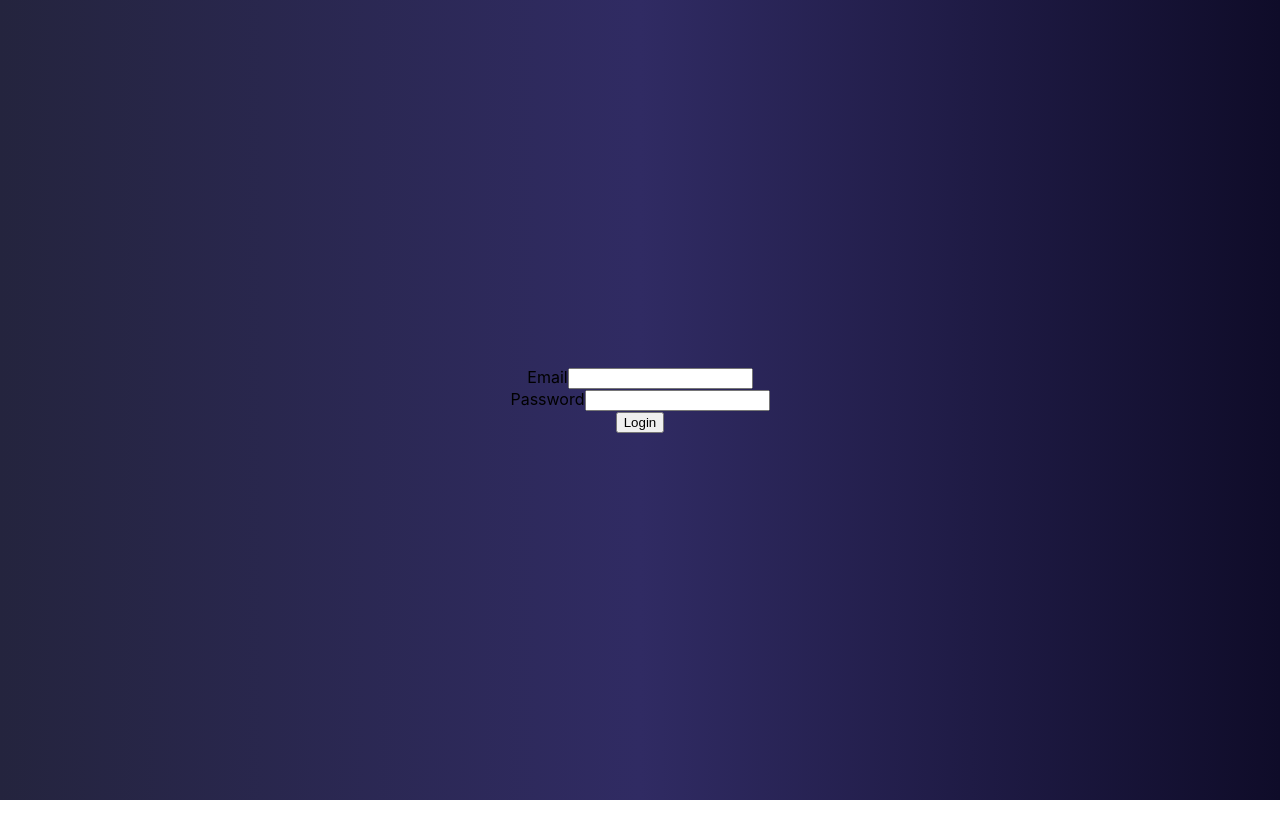
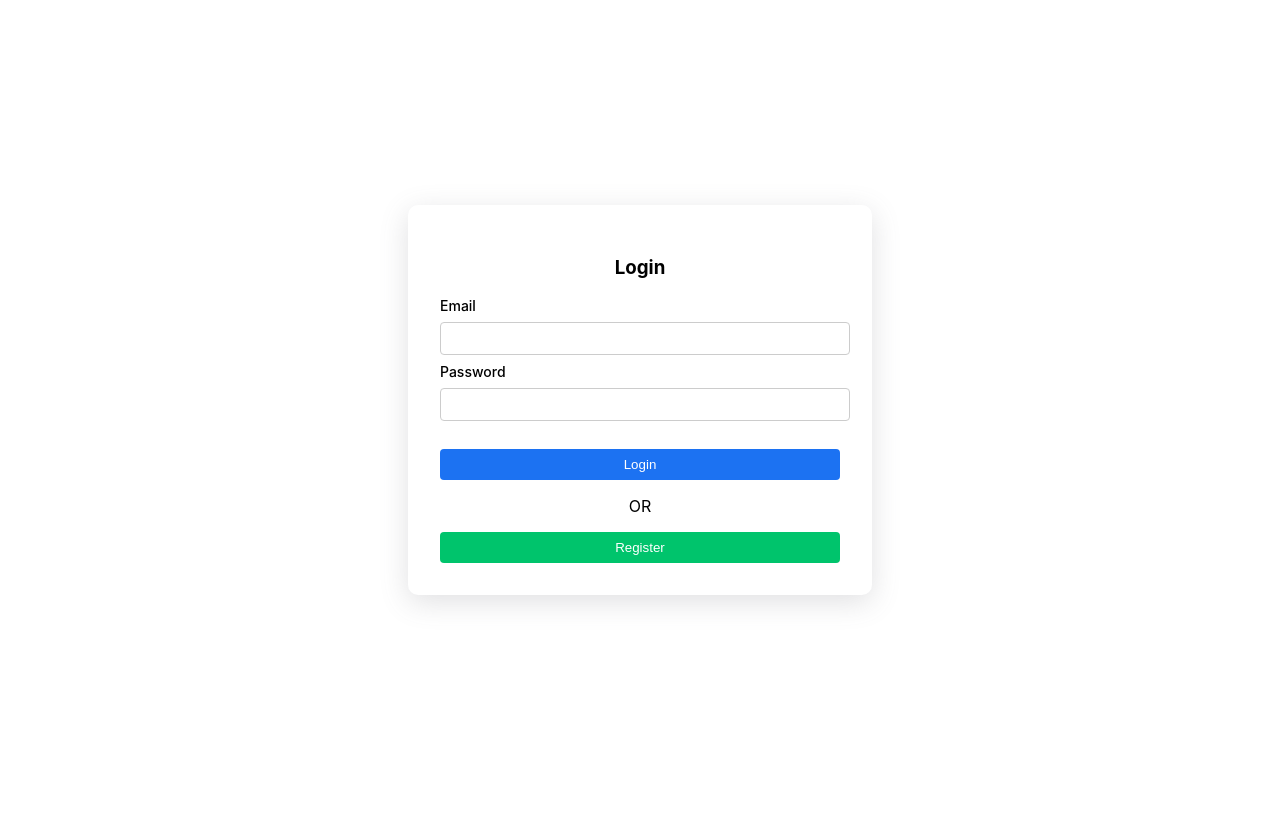
Before and after one commit to azens1995/allergy-management-system-fe, a React (Create React App) app: page /login in a window 1280 px wide. Shown: the top 838 px of the page. Before the commit the page ends 800 px from the top, so only its background shows below. Built offline with nearby package versions, Linux system fonts and the light colour scheme.

Commit message:
Remove logs, fix CSS, refactor

```diff
--- a/src/App.css
+++ b/src/App.css
@@ -38,25 +38,116 @@
 }
 
 body {
-  background: #0f0c29; /* fallback for old browsers */
-  background: -webkit-linear-gradient(
-    to right,
-    #24243e,
-    #302b63,
-    #0f0c29
-  ); /* Chrome 10-25, Safari 5.1-6 */
-  background: linear-gradient(
-    to right,
-    #24243e,
-    #302b63,
-    #0f0c29
-  ); /* W3C, IE 10+/ Edge, Firefox 16+, Chrome 26+, Opera 12+, Safari 7+ */
+  background: white;
 }
 
 .App {
-  height: 100vh;
+  min-height: 100vh;
   display: flex;
   justify-content: center;
   align-items: center;
   text-align: center;
+  padding-bottom: 100px;
 }
+
+.form-control {
+  margin-bottom: 8px;
+  display: flex;
+  align-items: flex-start;
+  justify-content: center;
+  flex-direction: column;
+  width: 100%;
+}
+
+label {
+  margin-right: 12px;
+  font-size: 14px;
+  font-weight: 500;
+  margin-bottom: 8px;
+}
+
+input {
+  border-radius: 4px;
+  border: 1px solid #ccc;
+  padding: 8px 0;
+  width: 100%;
+}
+
+.error {
+  margin-right: 12px;
+  font-size: 14px;
+  font-weight: 500;
+  margin-bottom: 8px;
+  color: #ff3636;
+}
+
+input {
+  padding-left: 8px;
+}
+
+.custom-checkbox {
+  display: inline-flex;
+  align-items: center;
+  width: 100%;
+  justify-content: space-between;
+  margin-bottom: 10px;
+}
+
+.custom-checkbox label {
+  width: 100%;
+  text-align: left;
+}
+
+.custom-checkbox input {
+  width: auto;
+}
+
+.form-control input#image {
+  padding-left: 8px;
+}
+
+.action-button-wrapper {
+  display: flex;
+  justify-content: space-between;
+  align-items: center;
+  margin-bottom: 20px;
+  margin-top: 60px;
+}
+
+.action-button-wrapper button,
+.btn {
+  width: 260px;
+  display: inline-flex;
+  justify-content: center;
+  align-items: center;
+  border-radius: 4px;
+  outline: none;
+  border: 0;
+  padding: 8px 16px;
+  color: #fff;
+  cursor: pointer;
+}
+
+.button--primary {
+  font-weight: 500;
+  background-color: #1c72f2;
+  border-color: #1c72f2;
+}
+
+.button--secondary {
+  background-color: #00c46c;
+  border-color: #1cf2ce;
+}
+
+.btn:disabled {
+  background-color: #ccc;
+  cursor: not-allowed;
+}
+
+.button--danger {
+  background-color: #ff3636;
+}
+
+.action-button-wrapper--table {
+  width: 160px;
+}
--- a/src/components/allergyTable.jsx
+++ b/src/components/allergyTable.jsx
@@ -4,8 +4,7 @@ import { usePagination, useTable } from 'react-table';
 import { COLUMNS } from './columns';
 import './table.css';
 
-export const AllergyTable = ({ allergies }) => {
-  const columns = useMemo(() => COLUMNS, []);
+export const AllergyTable = ({ allergies, columns }) => {
   const data = useMemo(() => allergies, []);
   const navigate = useNavigate();
 
@@ -48,10 +47,7 @@ export const AllergyTable = ({ allergies }) => {
           {page.map((row) => {
             prepareRow(row);
             return (
-              <tr
-                {...row.getRowProps()}
-                onClick={() => navigateDetail(row.original)}
-              >
+              <tr {...row.getRowProps()}>
                 {row.cells.map((cell) => {
                   return (
                     <td {...cell.getCellProps()}>{cell.render('Cell')}</td>
@@ -67,6 +63,7 @@ export const AllergyTable = ({ allergies }) => {
           style={{ margin: '8px' }}
           onClick={() => previousPage()}
           disabled={!canPreviousPage}
+          className='btn button--primary'
         >
           Previous
         </button>
@@ -74,6 +71,7 @@ export const AllergyTable = ({ allergies }) => {
           style={{ margin: '8px' }}
           onClick={() => nextPage()}
           disabled={!canNextPage}
+          className='btn button--secondary'
         >
           Next
         </button>
--- a/src/pages/home.jsx
+++ b/src/pages/home.jsx
@@ -2,8 +2,10 @@ import { useEffect, useState } from 'react';
 import { useNavigate } from 'react-router-dom';
 import { AllergyTable } from '../components/allergyTable';
 import { LOGIN, STATUS } from '../constants/api';
-import { getAllergy } from '../services/allergy.service';
+import { getAllergy, deleteAllergy } from '../services/allergy.service';
 import { removeToken } from '../services/storage.service';
+
+import { format } from '../utils/dateFormat';
 
 export const Home = () => {
   const [diseases, setDiseases] = useState([]);
@@ -29,14 +31,105 @@ export const Home = () => {
     navigate(LOGIN);
   };
 
+  const navigateDetail = (allergyDetail) => {
+    navigate(`/allergy/${allergyDetail.id}`, { state: allergyDetail });
+  };
+
+  const handleDelete = async (id) => {
+    try {
+      const { message } = await deleteAllergy(id);
+      alert(message);
+    } catch (err) {
+      alert(err.response.message);
+    }
+  };
+
+  const CustomActionCell = (props) => {
+    return (
+      <div className='action-button-wrapper action-button-wrapper--table'>
+        <button
+          className='btn button--secondary'
+          onClick={() => navigateDetail(props.row.original)}
+        >
+          Edit
+        </button>
+        <button
+          className='btn button--danger'
+          onClick={() => handleDelete(props.row.original.id)}
+        >
+          {' '}
+          Delete{' '}
+        </button>
+      </div>
+    );
+  };
+
+  const COLUMNS = [
+    {
+      Header: 'Id',
+      accessor: 'id',
+    },
+    {
+      Header: 'Image',
+      accessor: 'image',
+      Cell: (tableProps) => {
+        return tableProps.row.original.image ? (
+          <img src={tableProps.row.original.image} height='200' width='200' />
+        ) : null;
+      },
+    },
+    {
+      Header: 'Name',
+      accessor: 'name',
+    },
+    {
+      Header: 'Causes',
+      accessor: 'causes',
+    },
+    {
+      Header: 'Symptoms',
+      accessor: 'symptoms',
+    },
+    {
+      Header: 'Severity',
+      accessor: 'severity',
+    },
+    {
+      Header: 'Preventions',
+      accessor: 'preventions',
+    },
+    {
+      Header: 'Treatments',
+      accessor: 'treatments',
+    },
+    {
+      Header: 'Created At',
+      accessor: 'createdAt',
+      Cell: ({ value }) => {
+        return format(value);
+      },
+    },
+    {
+      Header: 'Action',
+      accessor: '',
+      Cell: CustomActionCell,
+    },
+  ];
+
   return (
     <div>
-      <button onClick={openAddAllergy}>Add Allergy</button>
-      <button onClick={logout}>Logout</button>
+      <div className='action-button-wrapper'>
+        <button className='button--primary' onClick={openAddAllergy}>
+          Add Allergy
+        </button>
+        <button className='button--secondary' onClick={logout}>
+          Logout
+        </button>
+      </div>
       {diseases.length === 0 ? (
         <div>Loading...</div>
       ) : (
-        <AllergyTable allergies={diseases} />
+        <AllergyTable allergies={diseases} columns={COLUMNS} />
       )}
     </div>
   );
--- /dev/null
+++ b/src/pages/login.css
@@ -0,0 +1,32 @@
+.login-page-wrapper {
+  width: 400px;
+  box-shadow: rgba(100, 100, 111, 0.2) 0px 7px 29px 0px;
+  padding: 32px;
+  border-radius: 10px;
+}
+
+.login-page {
+  display: flex;
+  flex-direction: column;
+  align-items: center;
+  justify-content: center;
+}
+
+.btn-login {
+  padding: 8px 16px;
+  width: 100%;
+  font-weight: 500;
+  background-color: #1c72f2;
+  color: white;
+  border-radius: 4px;
+  border-color: #1c72f2;
+  outline: none;
+  border: 0;
+  margin-top: 20px;
+}
+
+.btn-signup {
+  margin-top: 0px;
+  background-color: #00c46c;
+  border-color: #1cf2ce;
+}
--- a/src/pages/login.jsx
+++ b/src/pages/login.jsx
@@ -4,6 +4,7 @@ import * as Yup from 'yup';
 import { STATUS } from '../constants/api';
 import { login } from '../services/auth.service';
 import { setAccessToken, setRefreshToken } from '../services/storage.service';
+import './login.css';
 
 export const Login = () => {
   const navigate = useNavigate();
@@ -46,26 +47,39 @@ export const Login = () => {
     >
       {(formik) => {
         return (
-          <section className='container'>
-            <Form>
+          <section className='login-page-wrapper'>
+            <h3>Login</h3>
+            <Form className='login-page'>
               <div className='form-control'>
                 <label htmlFor='email'>Email</label>
                 <Field type='text' id='email' name='email'></Field>
-                <ErrorMessage name='email' />
+                <ErrorMessage component='span' className='error' name='email' />
               </div>
               <div className='form-control'>
                 <label htmlFor='password'>Password</label>
                 <Field type='text' id='password' name='password'></Field>
-                <ErrorMessage name='password' />
+                <ErrorMessage
+                  component='span'
+                  className='error'
+                  name='password'
+                />
               </div>
 
               <button
                 type='submit'
+                className='btn-login'
                 disabled={!formik.isValid && formik.isSubmitting}
               >
                 Login
               </button>
             </Form>
+            <p>OR</p>
+            <button
+              onClick={() => navigate('/register')}
+              className='btn-login btn-signup'
+            >
+              Register
+            </button>
           </section>
         );
       }}
--- a/src/pages/register.jsx
+++ b/src/pages/register.jsx
@@ -51,29 +51,42 @@ const Register = () => {
       >
         {(formik) => {
           return (
+            <>
               <Form>
                 <div className='form-control'>
                   <label htmlFor='firstName'>First Name</label>
                   <Field type='text' id='firstName' name='firstName'></Field>
-                <ErrorMessage className='error' name='firstName' />
+                  <ErrorMessage
+                    component='span'
+                    className='error'
+                    name='firstName'
+                  />
                 </div>
 
                 <div className='form-control'>
                   <label htmlFor='lastName'>Last Name</label>
                   <Field type='text' id='lastName' name='lastName'></Field>
-                <ErrorMessage className='error' name='lastName' />
+                  <ErrorMessage
+                    component='span'
+                    className='error'
+                    name='lastName'
+                  />
                 </div>
                 <div className='form-control'>
                   <label htmlFor='email'>Email</label>
                   <Field type='text' id='email' name='email'></Field>
-                <ErrorMessage component='div' className='error' name='email' />
+                  <ErrorMessage
+                    component='span'
+                    className='error'
+                    name='email'
+                  />
                 </div>
 
                 <div className='form-control'>
                   <label htmlFor='password'>Password</label>
                   <Field type='text' id='password' name='password'></Field>
                   <ErrorMessage
-                  component='div'
+                    component='span'
                     className='error'
                     name='password'
                   />
@@ -81,12 +94,17 @@ const Register = () => {
 
                 <button
                   type='submit'
-                className='submit btn-positive'
+                  className='btn-login btn-signup'
                   disabled={!formik.isValid && formik.isSubmitting}
                 >
                   Register
                 </button>
               </Form>
+              <p>OR</p>
+              <button onClick={() => navigate('/login')} className='btn-login'>
+                Login
+              </button>
+            </>
           );
         }}
       </Formik>
--- a/src/utils/http.js
+++ b/src/utils/http.js
@@ -30,9 +30,6 @@ http.interceptors.response.use(
     return res;
   },
   async (error) => {
-    console.log('============');
-    console.log(error);
-    console.log('============');
     const config = error?.config;
     if (
       error?.response &&
@@ -45,7 +42,7 @@ http.interceptors.response.use(
         const { accessToken, refreshToken } = result?.data?.data;
         setAccessToken(accessToken);
         setRefreshToken(refreshToken);
-        console.log(`Access token ->${accessToken}`);
+
         if (accessToken) {
           config.headers = {
             ...config.headers,
```
Also changed, not shown: src/pages/allergyDetail.jsx (+50 -15 lines). Lines whose indentation alone changed are shown as unchanged.
